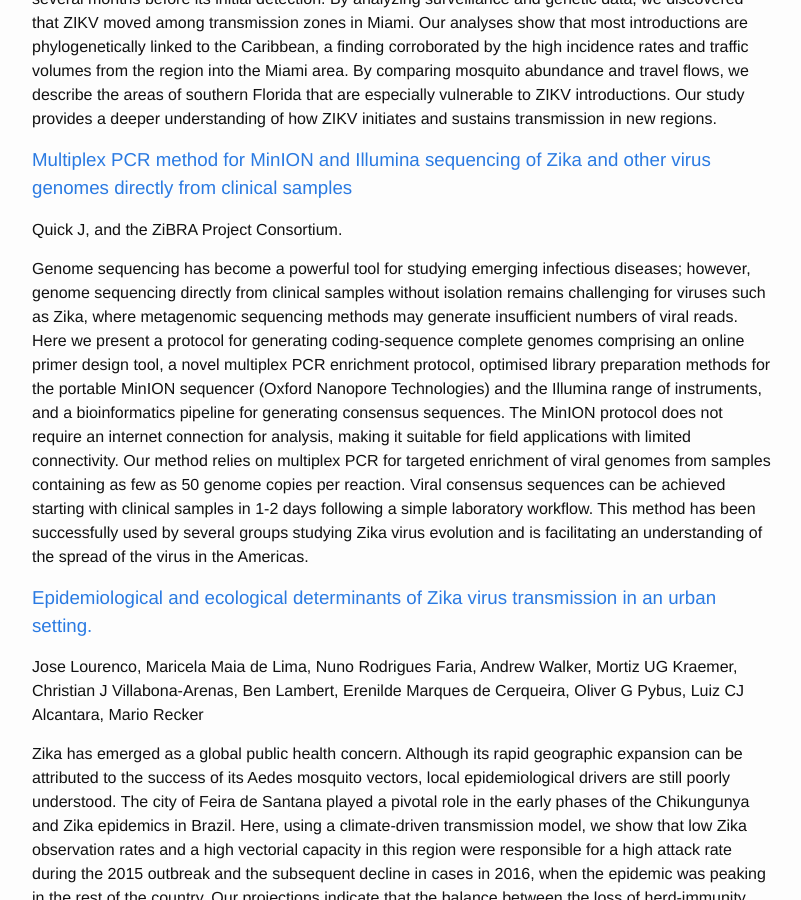
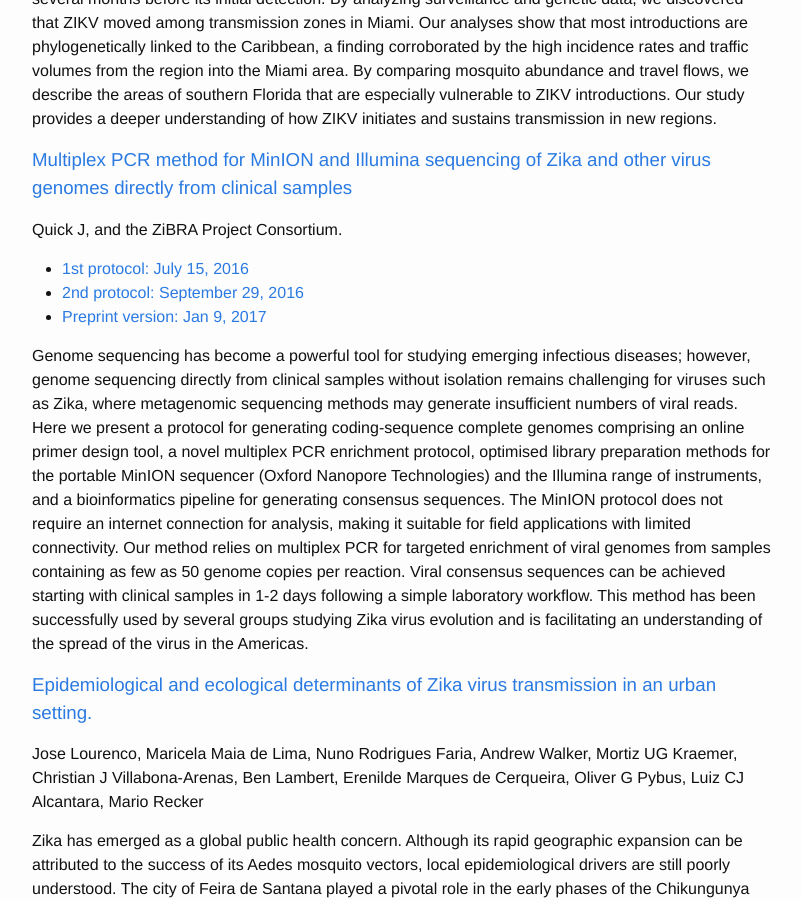
Before and after one commit to zibraproject/zibraproject.github.io, a Jekyll site: the page built from literature.md, in a window 1280 px wide and 900 px high, scrolled down 1369 px. Shown: the whole window, without its empty margins (238-1039 px from the left). Built offline with Jekyll 4.4.1, drawn with Linux system fonts in a browser that asks for light colours; comment, search, counter and statistics services are not loaded.

Commit message:
add dates

```diff
--- a/literature.md
+++ b/literature.md
@@ -29,6 +29,10 @@ Zika virus (ZIKV) is causing an unprecedented epidemic linked to severe congenit
 
 Quick J, and the ZiBRA Project Consortium.
 
+  - <a href="https://github.com/zibraproject/zibraproject.github.io/blob/master/data/amplicon_sequencing_protocol_v2.pdf">1st protocol: July 15, 2016</a>
+  - <a href="https://github.com/zibraproject/zibraproject.github.io/blob/master/data/amplicon_sequencing_protocol_v3.pdf">2nd protocol: September 29, 2016</a>
+  - <a href="http://biorxiv.org/content/early/2017/01/09/098913">Preprint version: Jan 9, 2017</a>
+
 Genome sequencing has become a powerful tool for studying emerging infectious diseases; however, genome sequencing directly from clinical samples without isolation remains challenging for viruses such as Zika, where metagenomic sequencing methods may generate insufficient numbers of viral reads. Here we present a protocol for generating coding-sequence complete genomes comprising an online primer design tool, a novel multiplex PCR enrichment protocol, optimised library preparation methods for the portable MinION sequencer (Oxford Nanopore Technologies) and the Illumina range of instruments, and a bioinformatics pipeline for generating consensus sequences. The MinION protocol does not require an internet connection for analysis, making it suitable for field applications with limited connectivity. Our method relies on multiplex PCR for targeted enrichment of viral genomes from samples containing as few as 50 genome copies per reaction. Viral consensus sequences can be achieved starting with clinical samples in 1-2 days following a simple laboratory workflow. This method has been successfully used by several groups studying Zika virus evolution and is facilitating an understanding of the spread of the virus in the Americas.
 
 ### <a href="http://biorxiv.org/content/early/2017/01/20/101972">Epidemiological and ecological determinants of Zika virus transmission in an urban setting.</a>
```
